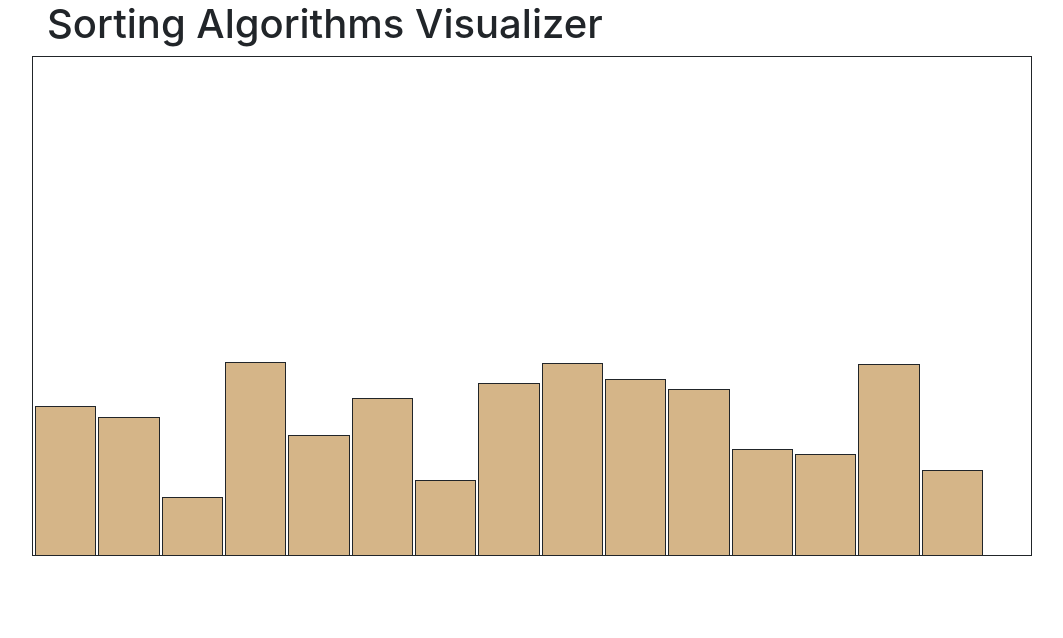
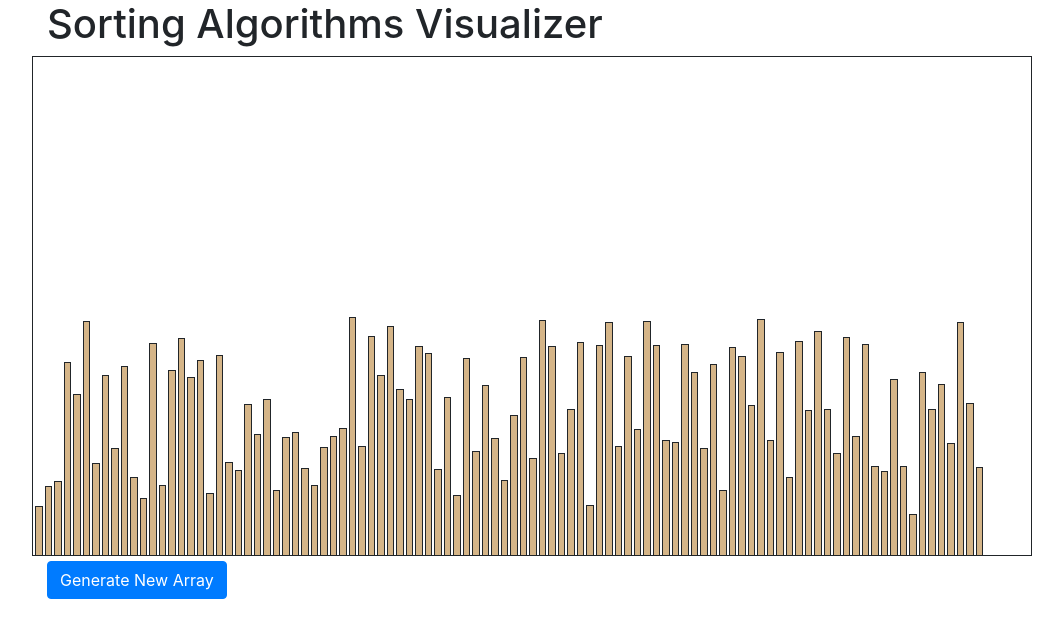
Before and after one commit to MohamedMahmoudHassan/Sorting-Algorithms-Visualizer, a React (Create React App) app: page / in a window 1280 px wide. Shown: the top 638 px of the page, without its empty margins (38-1101 px from the left). Built offline with nearby package versions, Linux system fonts and the light colour scheme.

Commit message:
Add button to generate new array

```diff
--- a/src/App.js
+++ b/src/App.js
@@ -3,26 +3,29 @@ import "./App.css";
 import Array from "./components/array";
 import generateRandomElements from "./Util/generateRandomElements";
 import sortWithSteps from "./Util/sortWithSteps";
+import ActionButton from "./components/actionButton";
 
 class App extends Component {
   state = {
-    array: { elements: [], sortSteps: [], currentStepId: 0, status: "" },
+    array: { elements: [], sortSteps: [], currentStepId: 0, status: "", length: 0 },
     sortInterval: 0,
     sortAlgorithm: ""
   };
 
   constructor() {
     super();
-    const arrayElements = generateRandomElements(15);
+    const length = 100;
+    const arrayElements = generateRandomElements(length);
     this.state = {
       array: {
         elements: arrayElements,
         status: "unsorted",
         currentStepId: 0,
-        sortSteps: [arrayElements]
+        sortSteps: [arrayElements],
+        length
       },
       sortInterval: 10,
-      sortAlgorithm: "selectionSort"
+      sortAlgorithm: "bubbleSort"
     };
   }
 
@@ -57,6 +60,19 @@ class App extends Component {
     }
   };
 
+  generateNewArray = () => {
+    const { length } = this.state.array;
+    const arrayElements = generateRandomElements(length);
+    const array = {
+      elements: arrayElements,
+      status: "unsorted",
+      currentStepId: 0,
+      sortSteps: [arrayElements],
+      length
+    };
+    this.setState({ array });
+  };
+
   render() {
     const { sortInterval, sortAlgorithm, array } = this.state;
     return (
@@ -68,6 +84,7 @@ class App extends Component {
           onClick={this.handleSortStart}
           elements={array.sortSteps[array.currentStepId]}
         />
+        <ActionButton label="Generate New Array" handleClick={this.generateNewArray} />
       </div>
     );
   }
--- /dev/null
+++ b/src/components/actionButton.jsx
@@ -0,0 +1,11 @@
+import React from "react";
+
+const ActionButton = ({ handleClick, label }) => {
+  return (
+    <button className="btn btn-primary" onClick={handleClick} style={{ marginTop: 5 }}>
+      {label}
+    </button>
+  );
+};
+
+export default ActionButton;
```
